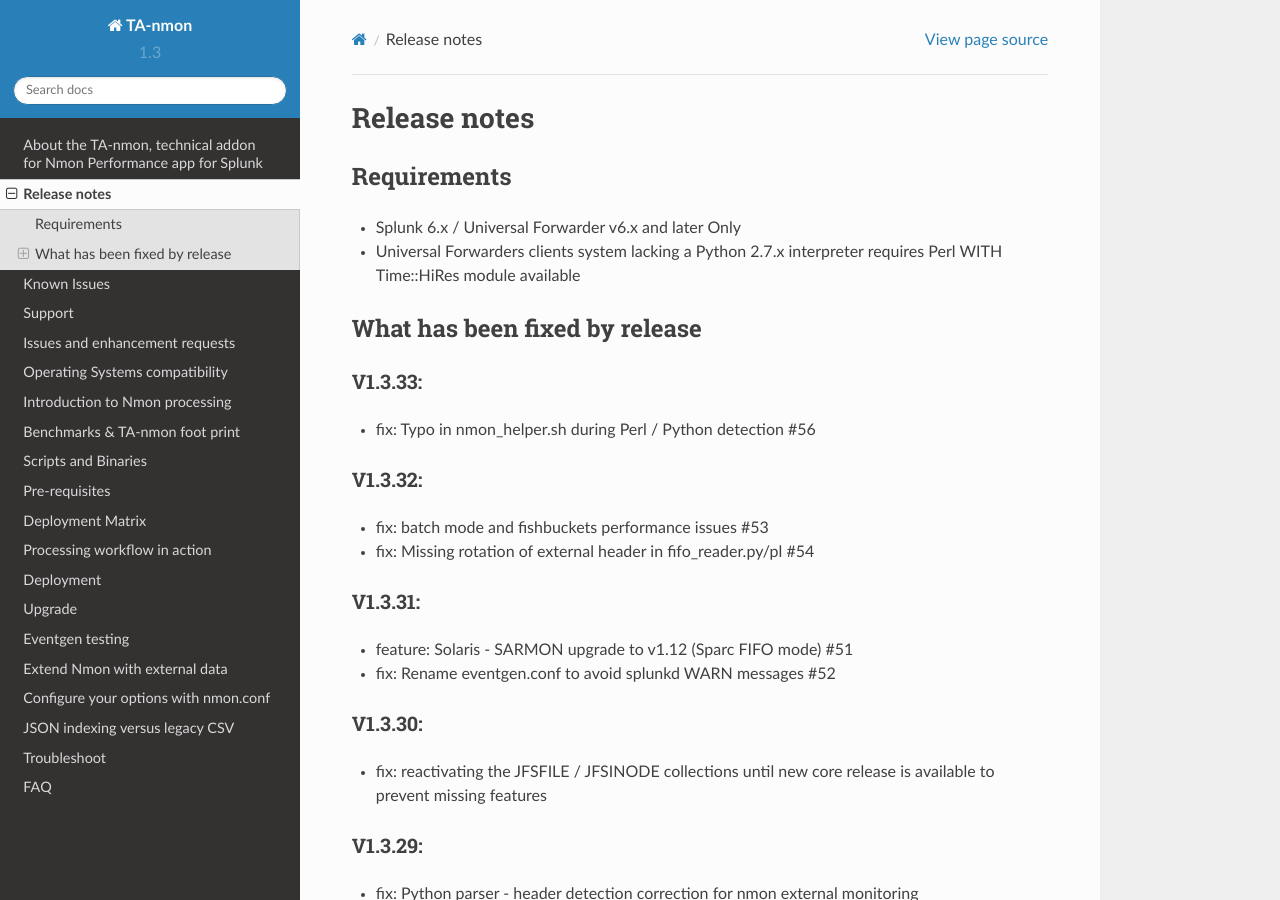
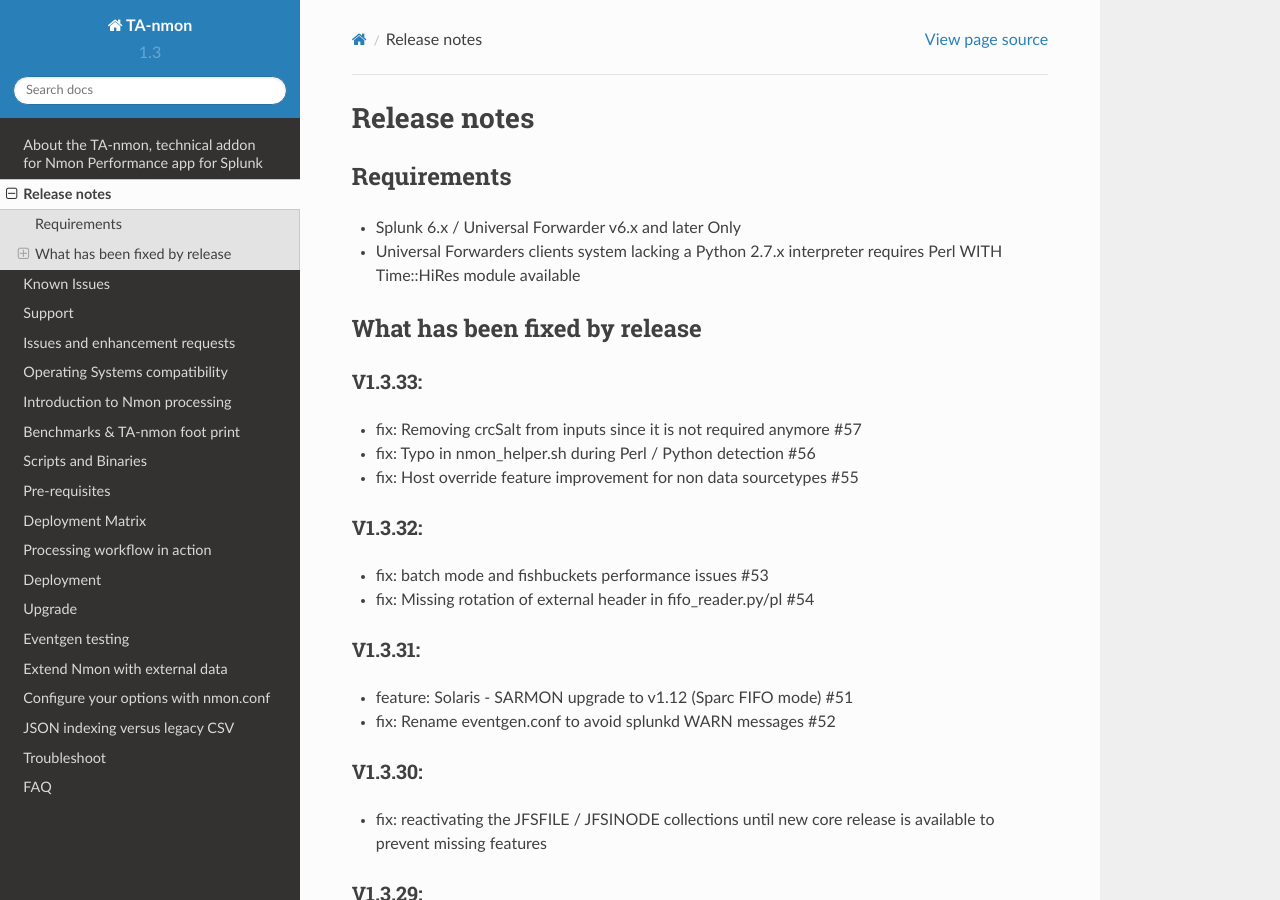
Before and after one commit to guilhemmarchand/TA-nmon, a Sphinx documentation site: the page built from docs/releasenotes.rst, in a window 1280 px wide and 900 px high. Built offline with Sphinx 7.4.7 and the Read the Docs theme 2.0.0, drawn with Linux system fonts in a browser that asks for light colours.

Commit message:
releases notes

```diff
--- a/docs/releasenotes.rst
+++ b/docs/releasenotes.rst
@@ -18,7 +18,9 @@
 V1.3.33:
 ========
 
+- fix: Removing crcSalt from inputs since it is not required anymore #57
 - fix: Typo in nmon_helper.sh during Perl / Python detection #56
+- fix: Host override feature improvement for non data sourcetypes #55
 
 ========
 V1.3.32:
```
